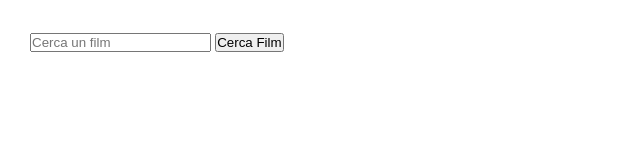
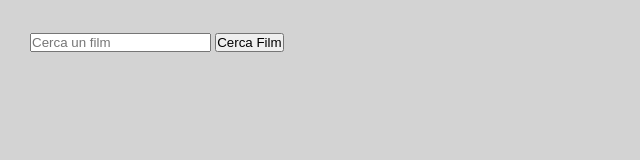
Before and after one commit to Vincenzo-Laveneziana/ajax-ex-boolflix, a plain HTML site: page index.html in a window 1280 px wide. Shown: the whole page, without its empty margins (0-640 px from the left). Drawn offline with nearby package versions, Linux system fonts and the light colour scheme.

```diff
--- a/css/main.css
+++ b/css/main.css
@@ -7,6 +7,7 @@
 body{
   font-family: 'Open Sans', sans-serif;
   padding: 30px;
+  background: lightgrey;
 }
 
 ul{
```
Also changed, not shown: js/main.js (+5 -5 lines), img/Cattura.PNG (added).
